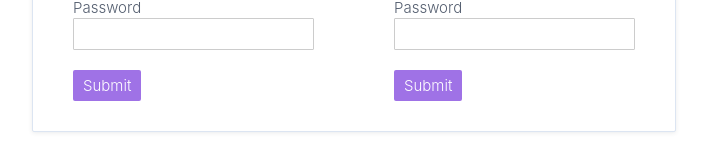
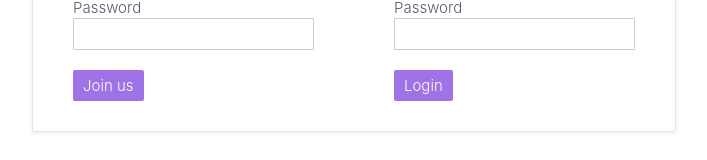
Before and after one commit to rraaij/ultimate-course-angular-pro, an Angular app: page / in a window 1280 px wide. Shown: the part 208-368 px from the top of the page, without its empty margins (18-725 px from the left). Built offline with nearby package versions, Linux system fonts and the light colour scheme.

Commit message:
using ng-content with projection slots

```diff
--- a/src/app/app.component.html
+++ b/src/app/app.component.html
@@ -1,9 +1,11 @@
 <div>
   <app-auth-form (submitted)="createUser($event)">
     <h3>Create account</h3>
+    <button type="submit">Join us</button>
   </app-auth-form>
 
   <app-auth-form (submitted)="loginUser($event)">
     <h3>Login</h3>
+    <button type="submit">Login</button>
   </app-auth-form>
 </div>
--- a/src/app/auth-form/auth-form.component.html
+++ b/src/app/auth-form/auth-form.component.html
@@ -1,12 +1,12 @@
 <div>
   <form (ngSubmit)="onSubmit(form.value)" #form="ngForm">
 
-    <ng-content></ng-content>
+    <ng-content select="h3"></ng-content>
 
     <label>Email address<input type="email" name="email" ngModel></label>
 
     <label>Password<input type="password" name="password" ngModel></label>
 
-    <button type="submit">Submit</button>
+    <ng-content select="button"></ng-content>
   </form>
 </div>
```
